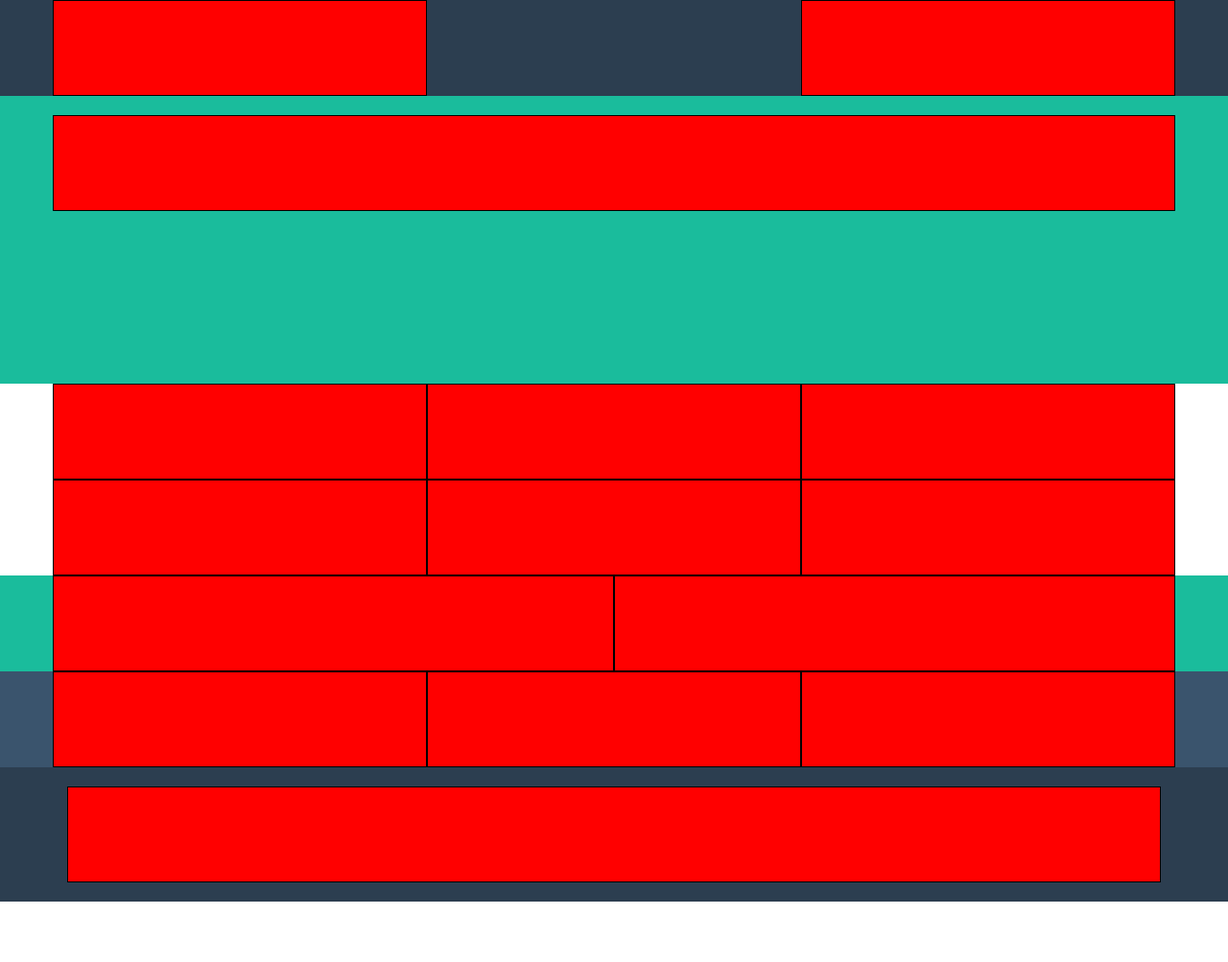
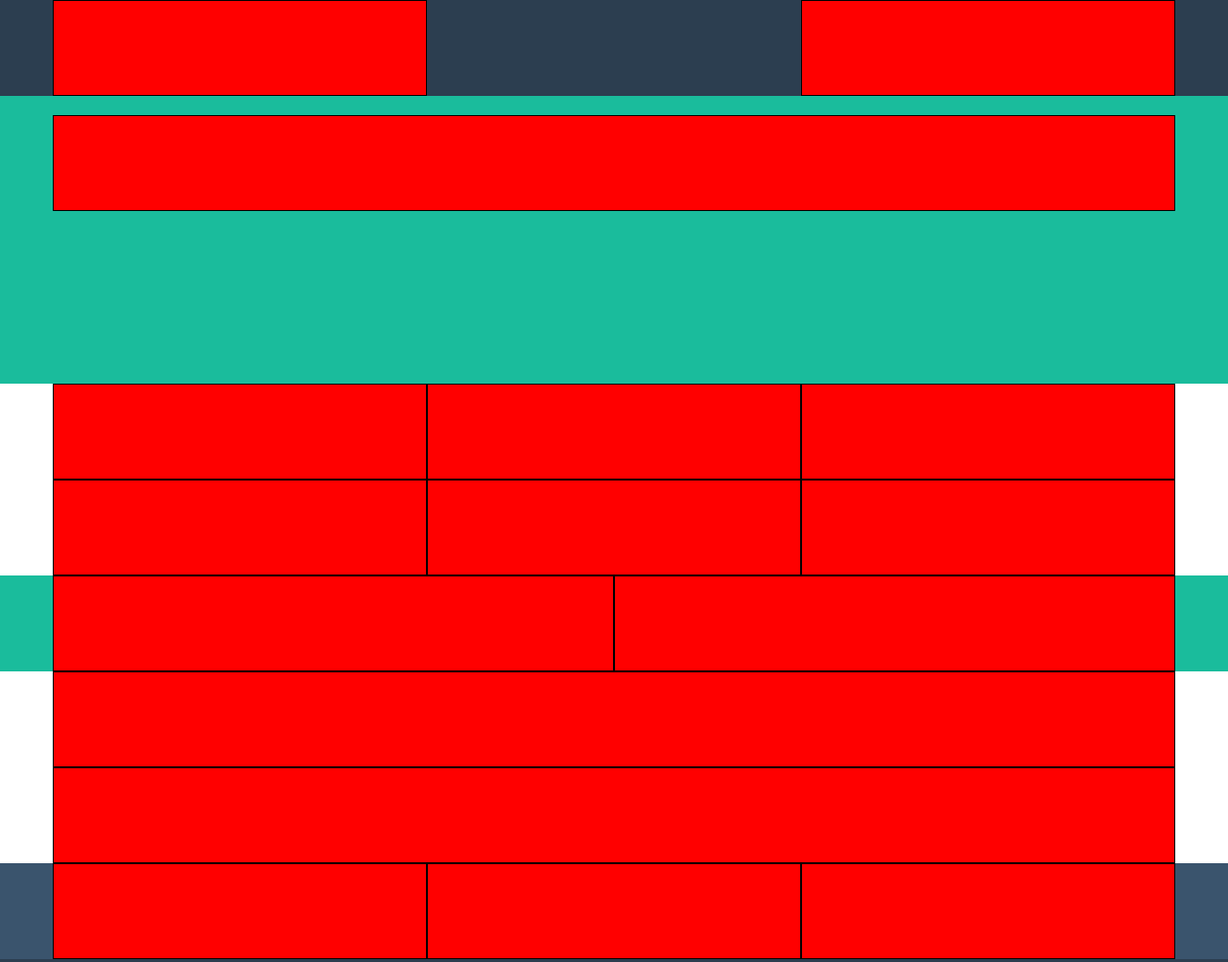
Before and after one commit to Nicolas2595/html-css-bootstrap-freelancer, a plain HTML site: page index.html in a window 1280 px wide. Shown: the top 1003 px of the page at 96% size. Before the commit the page ends 940 px from the top, so only its background shows below. Drawn offline with nearby package versions, Linux system fonts and the light colour scheme.

Commit message:
aggiunte

```diff
--- a/css/style.css
+++ b/css/style.css
@@ -1,16 +1,17 @@
 body {
     text-align: center;
-}
-/* Header */
-#header-top {
-    background-color: #2c3e50;
-    min-height: 100px;
 }
 
 [class*=col-] {
     min-height: 100px;
     background-color: red;
     border: 1px solid black;
+}
+
+/* Header */
+#header-top {
+    background-color: #2c3e50;
+    min-height: 100px;
 }
 
 #header-bottom {
--- a/index.html
+++ b/index.html
@@ -12,6 +12,7 @@
     <body>
 
         <!-- Header -->
+
         <section id="header-top">
             <div class="container">
                 <div class="row">
@@ -27,9 +28,11 @@
                 </div>
             </div>
         </section>
+
         <!-- Fine Header -->
 
         <!-- Main -->
+
         <section id="main-top">
             <div class="container">
                 <div class="row">
@@ -53,7 +56,12 @@
         </section>
 
         <section id="main-bottom">
-
+            <div class="container">
+                <div class="row">
+                    <div class="col-xs12 col-md-12 col-lg-12"></div>
+                    <div class="col-xs12 col-md-12 col-lg-12"></div>
+                </div>
+            </div>
         </section>
 
         <!-- Fine Main -->
```
